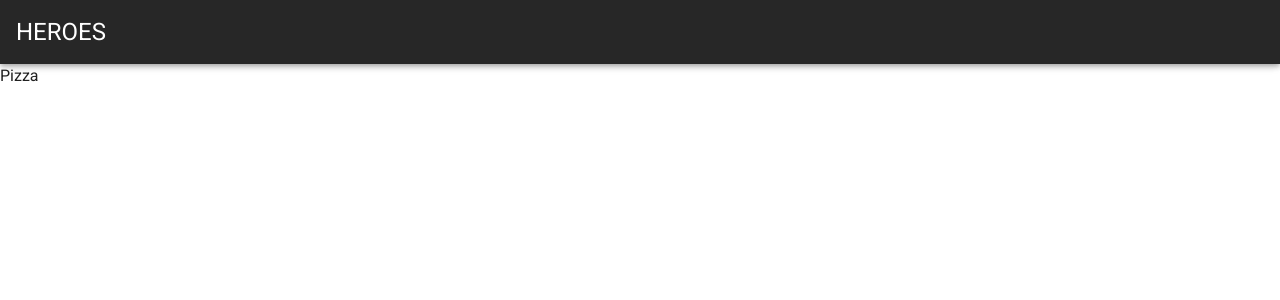
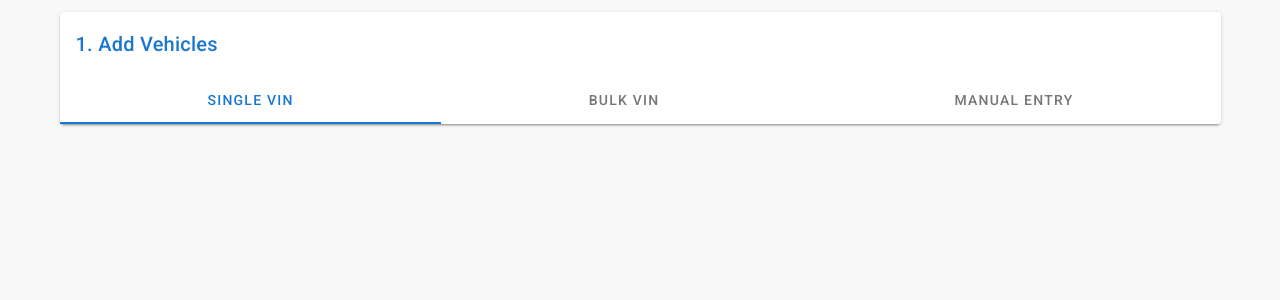
Before and after one commit to jnav24/vue-vin-api, a Vue app: page / in a window 1280 px wide. Shown: the top 300 px of the page. Built offline with nearby package versions, Linux system fonts and the light colour scheme.

Commit message:
fixed tabs

```diff
--- a/src/App.vue
+++ b/src/App.vue
@@ -1,14 +1,15 @@
 <template>
-	<v-app>
-		<v-app-bar app dark>
-			<v-toolbar-title class="headline text-uppercase">
-				<span>Heroes</span>
-			</v-toolbar-title>
-		</v-app-bar>
-
-		<v-content style="margin-bottom: 2rem">
-			Pizza
-		</v-content>
+	<v-app style="background: #f9f9f9">
+		<v-container>
+			<v-card>
+				<v-card-title :style="{ color: this.$vuetify.theme.themes.light.primary }">1. Add Vehicles</v-card-title>
+				<v-tabs grow>
+					<v-tab>Single Vin</v-tab>
+					<v-tab>Bulk Vin</v-tab>
+					<v-tab>Manual Entry</v-tab>
+				</v-tabs>
+			</v-card>
+		</v-container>
 	</v-app>
 </template>
 
--- a/src/plugins/vuetify.ts
+++ b/src/plugins/vuetify.ts
@@ -4,7 +4,14 @@ import Vuetify from 'vuetify/lib';
 Vue.use(Vuetify);
 
 export default new Vuetify({
-  icons: {
-    iconfont: 'mdi',
-  },
+    icons: {
+        iconfont: 'mdi',
+    },
+    theme: {
+        themes: {
+            light: {
+                background: '#f00',
+            },
+        },
+    },
 });
```
